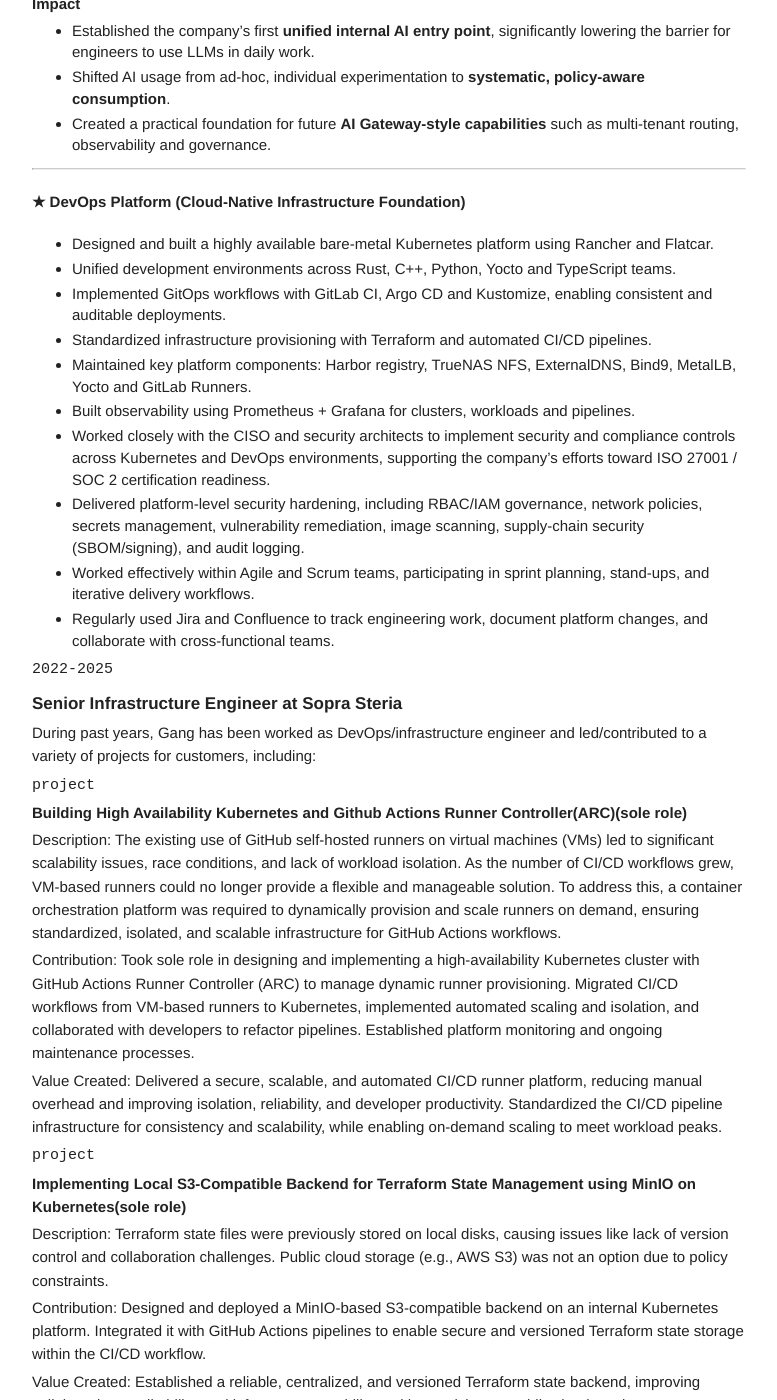
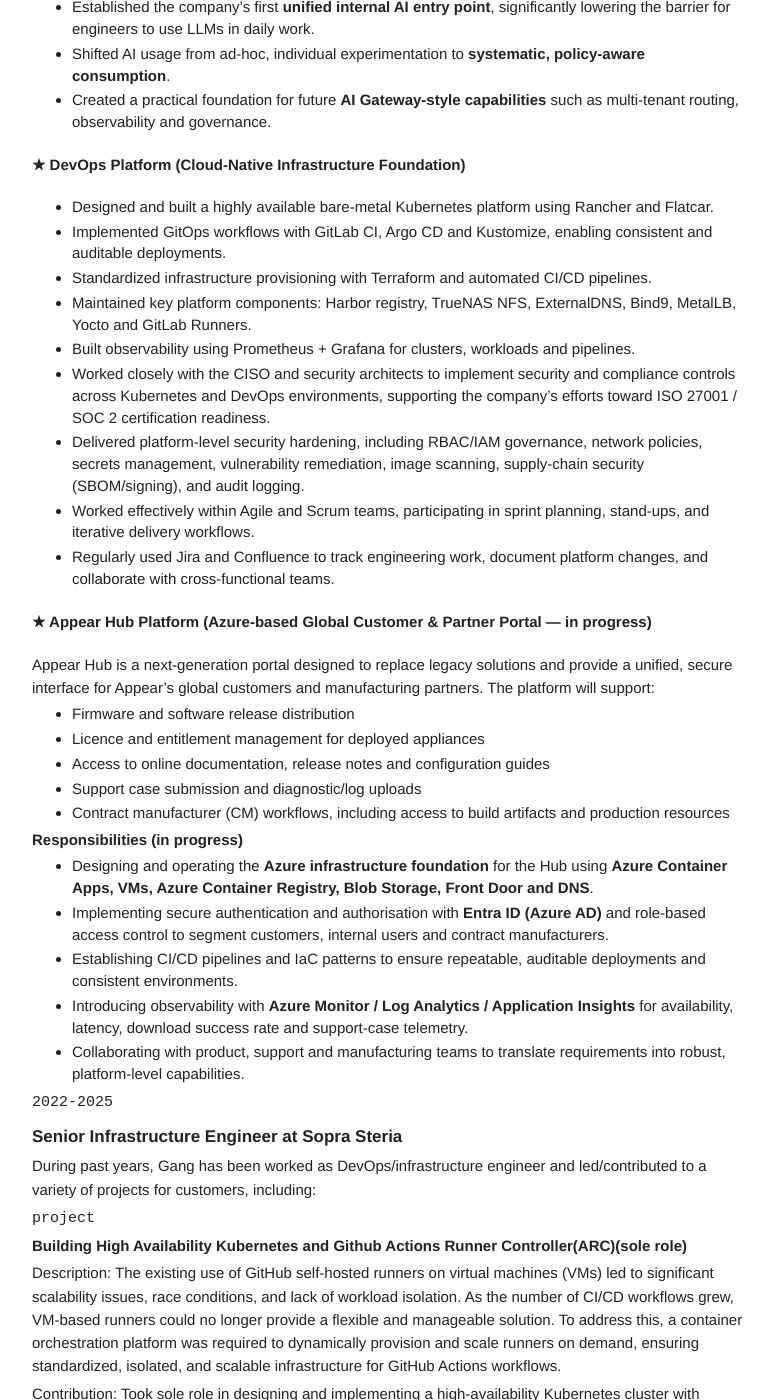
Before and after one commit to gcccheng/wugui, a Jekyll site: the page built from cvenglish.md, in a window 1280 px wide and 1400 px high, scrolled down 1305 px. Shown: the whole window, without its empty margins (118-895 px from the left). Built offline with Jekyll 4.4.1, drawn with Linux system fonts in a browser that asks for light colours; some of the changed text lies outside the part shown.

Commit message:
Update cvenglish.md

```diff
--- a/cvenglish.md
+++ b/cvenglish.md
@@ -40,11 +40,8 @@ Designed and delivered an **internal AI/LLM enablement platform** to support eng
 - Shifted AI usage from ad-hoc, individual experimentation to **systematic, policy-aware consumption**.
 - Created a practical foundation for future **AI Gateway-style capabilities** such as multi-tenant routing, observability and governance.
 
----
-
 #### ★ DevOps Platform (Cloud-Native Infrastructure Foundation)
 - Designed and built a highly available bare-metal Kubernetes platform using Rancher and Flatcar.
-- Unified development environments across Rust, C++, Python, Yocto and TypeScript teams.
 - Implemented GitOps workflows with GitLab CI, Argo CD and Kustomize, enabling consistent and auditable deployments.
 - Standardized infrastructure provisioning with Terraform and automated CI/CD pipelines.
 - Maintained key platform components: Harbor registry, TrueNAS NFS, ExternalDNS, Bind9, MetalLB, Yocto and GitLab Runners.
@@ -54,6 +51,22 @@ Designed and delivered an **internal AI/LLM enablement platform** to support eng
 - Worked effectively within Agile and Scrum teams, participating in sprint planning, stand-ups, and iterative delivery workflows.
 - Regularly used Jira and Confluence to track engineering work, document platform changes, and collaborate with cross-functional teams.
 
+#### ★ Appear Hub Platform (Azure-based Global Customer & Partner Portal — in progress)
+
+Appear Hub is a next-generation portal designed to replace legacy solutions and provide a unified, secure interface for Appear’s global customers and manufacturing partners. The platform will support:
+
+- Firmware and software release distribution
+- Licence and entitlement management for deployed appliances
+- Access to online documentation, release notes and configuration guides
+- Support case submission and diagnostic/log uploads
+- Contract manufacturer (CM) workflows, including access to build artifacts and production resources
+
+**Responsibilities (in progress)**
+- Designing and operating the **Azure infrastructure foundation** for the Hub using **Azure Container Apps, VMs, Azure Container Registry, Blob Storage, Front Door and DNS**.
+- Implementing secure authentication and authorisation with **Entra ID (Azure AD)** and role-based access control to segment customers, internal users and contract manufacturers.
+- Establishing CI/CD pipelines and IaC patterns to ensure repeatable, auditable deployments and consistent environments.
+- Introducing observability with **Azure Monitor / Log Analytics / Application Insights** for availability, latency, download success rate and support-case telemetry.
+- Collaborating with product, support and manufacturing teams to translate requirements into robust, platform-level capabilities.
 
 `2022-2025`
 ### Senior Infrastructure Engineer at Sopra Steria
```
Also changed, not shown: other parts of cvenglish.md (+1 -1 lines).
